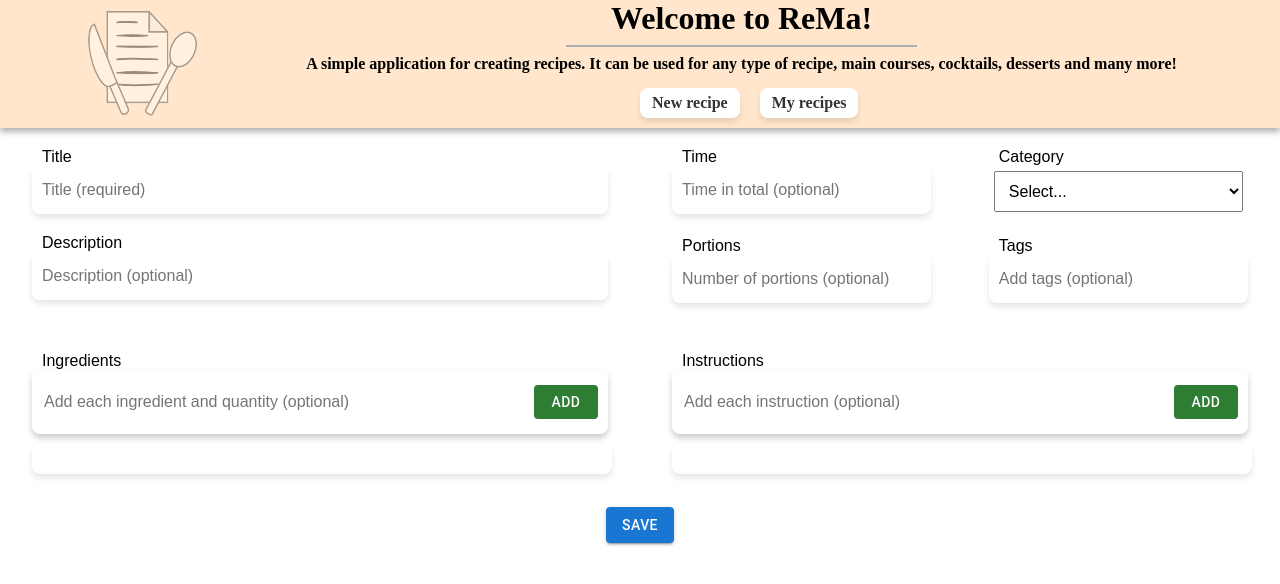
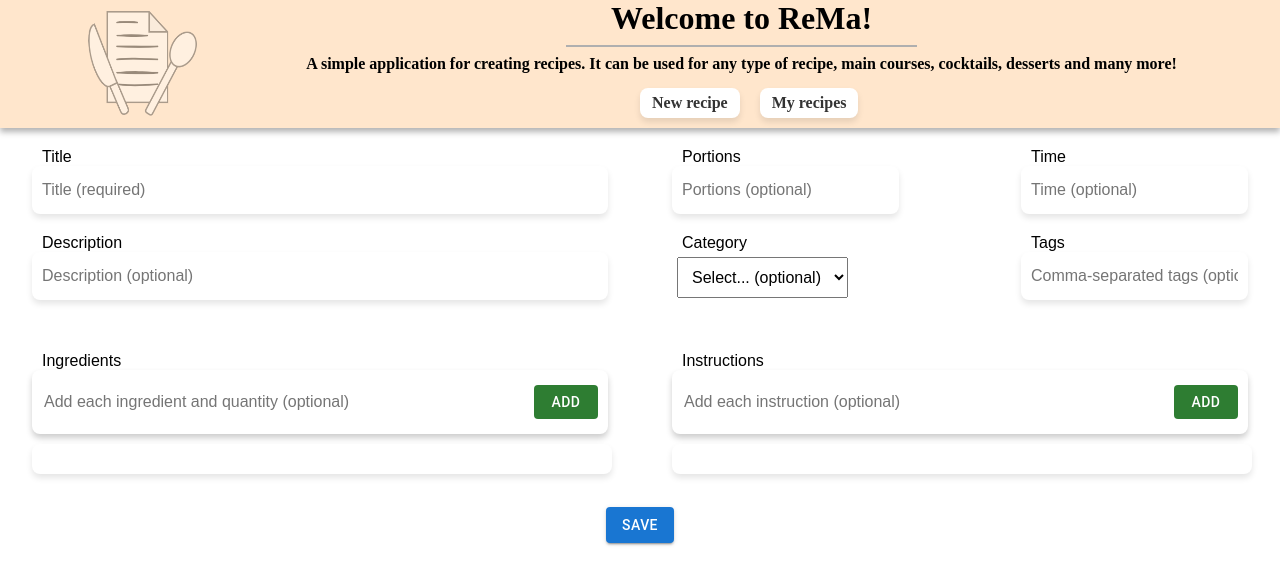
Before and after one commit to ktzanak/rema, a React (Vite) app in the folder rema-frontend/: page /add in a window 1280 px wide. Shown: the top 584 px of the page. Built offline with nearby package versions, Linux system fonts and the light colour scheme.

Commit message:
changed positions of objects in recipeInfo for better layout

```diff
--- a/rema-frontend/src/components/RecipeInfo.jsx
+++ b/rema-frontend/src/components/RecipeInfo.jsx
@@ -67,7 +67,25 @@ export default function RecipeInfo({
       </Col>
       <Col className={styles.recipeinfocol}>
         <Row className={styles.recipeinforowright}>
-          <Col className={styles.recipeinfocol}>
+          <Col className={styles.recipeinfocolleft}>
+            <span className={styles.recipeinfolabel}>Portions</span>
+            <div className={styles.inputcontainer}>
+              <input
+                className={styles.moderninput}
+                onChange={(e) =>
+                  setRecipeinfo({
+                    ...recipeinfo,
+                    portions: e.target.value,
+                  })
+                }
+                type="text"
+                value={recipeinfo?.portions || ""}
+                placeholder="Portions (optional)"
+              />
+            </div>
+          </Col>
+
+          <Col className={styles.recipeinfocolright}>
             <span className={styles.recipeinfolabel}>Time</span>
             <div className={styles.inputcontainer}>
               <input
@@ -80,11 +98,13 @@ export default function RecipeInfo({
                 }
                 type="text"
                 value={recipeinfo?.cooking_time || ""}
-                placeholder="Time in total (optional)"
+                placeholder="Time (optional)"
               />
             </div>
           </Col>
-          <Col className={styles.recipeinfocol}>
+        </Row>
+        <Row className={styles.recipeinforowright}>
+          <Col className={styles.recipeinfocolleft}>
             <span className={styles.recipeinfolabel}>Category</span>
             <div className={styles.inputcontainer}>
               <select
@@ -98,7 +118,7 @@ export default function RecipeInfo({
                   margin: "5px",
                 }}
               >
-                <option value="">Select...</option>
+                <option value="">Select... (optional)</option>
                 <option value="Appetizer">Appetizer</option>
                 <option value="Sauce">Sauce</option>
                 <option value="Main course">Main course</option>
@@ -108,27 +128,8 @@ export default function RecipeInfo({
               </select>
             </div>
           </Col>
-        </Row>
-        <Row className={styles.recipeinforowright}>
-          <Col className={styles.recipeinfocol}>
-            <span className={styles.recipeinfolabel}>Portions</span>
-            <div className={styles.inputcontainer}>
-              <input
-                className={styles.moderninput}
-                onChange={(e) =>
-                  setRecipeinfo({
-                    ...recipeinfo,
-                    portions: e.target.value,
-                  })
-                }
-                type="text"
-                value={recipeinfo?.portions || ""}
-                placeholder="Number of portions (optional)"
-              />
-            </div>
-          </Col>
 
-          <Col className={styles.recipeinfocol}>
+          <Col className={styles.recipeinfocolright}>
             <span className={styles.recipeinfolabel}>Tags</span>
             <div className={styles.inputcontainer}>
               <div
@@ -152,7 +153,9 @@ export default function RecipeInfo({
                   value={tagInput}
                   onChange={(e) => setTagInput(e.target.value)}
                   onKeyDown={handleTagKeyDown}
-                  placeholder={tags.length === 0 ? "Add tags (optional)" : ""}
+                  placeholder={
+                    tags.length === 0 ? "Comma-separated tags (optional)" : ""
+                  }
                 />
               </div>
             </div>
```
